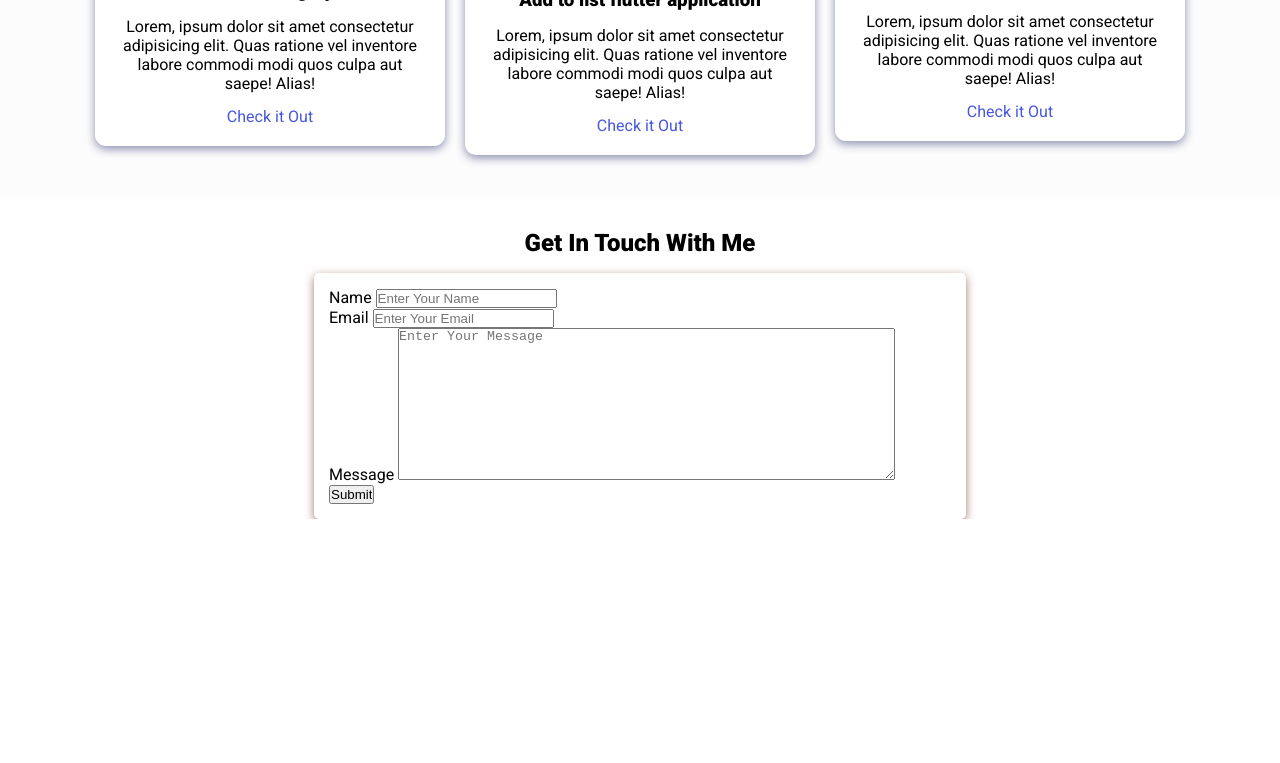
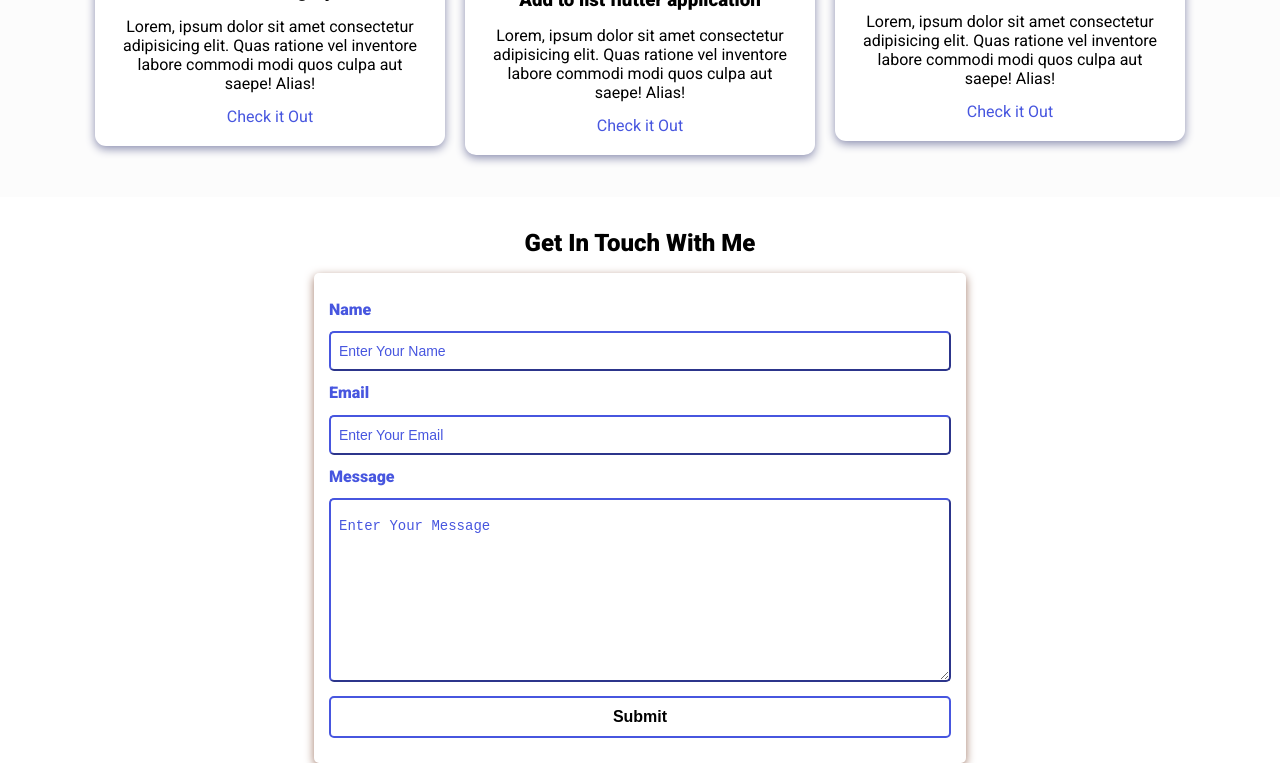
Before and after one commit to DaryllCulas/Portfolio, a plain HTML site: page index.html in a window 1280 px wide. Shown: the part 1880-2643 px from the top of the page. Before the commit the page ends 2399 px from the top, so only its background shows below. Drawn offline with nearby package versions, Linux system fonts and the light colour scheme.

Commit message:
Add contact form

```diff
--- a/css/style.css
+++ b/css/style.css
@@ -227,3 +227,44 @@ nav ul li {
   border-radius: 5px;
   box-shadow: 0 3px 10px var(--secondary-shadow);
 }
+.contact-form-container label {
+  line-height: 2.7em;
+  font-weight: var(--bold-font);
+  color: var(--primary-color);
+}
+
+.contact-form-container textarea {
+  min-height: 6.25rem;
+  font-size: 14px;
+}
+
+.contact-form-container .input-field {
+  width: 100%;
+  padding-top: 10px;
+  padding-bottom: 10px;
+  border-radius: 5px;
+  border: none;
+  border: 2px outset var(--primary-color);
+  font-size: 0.875rem;
+  outline: none;
+}
+.input-field::placeholder {
+  padding: 0.5rem;
+  color: var(--primary-color);
+}
+.submit-btn {
+  width: 100%;
+  padding: 10px;
+  margin: 10px 0;
+  background-color: #fff;
+  border: 2px solid var(--primary-color);
+  border-radius: 5px;
+  font-size: 1rem;
+  font-weight: var(--bold-font);
+  transition: var(--transition);
+}
+.submit-btn:hover {
+  background-color: var(--primary-color);
+  border: 2px solid var(--primary-color);
+  cursor: pointer;
+}
```
